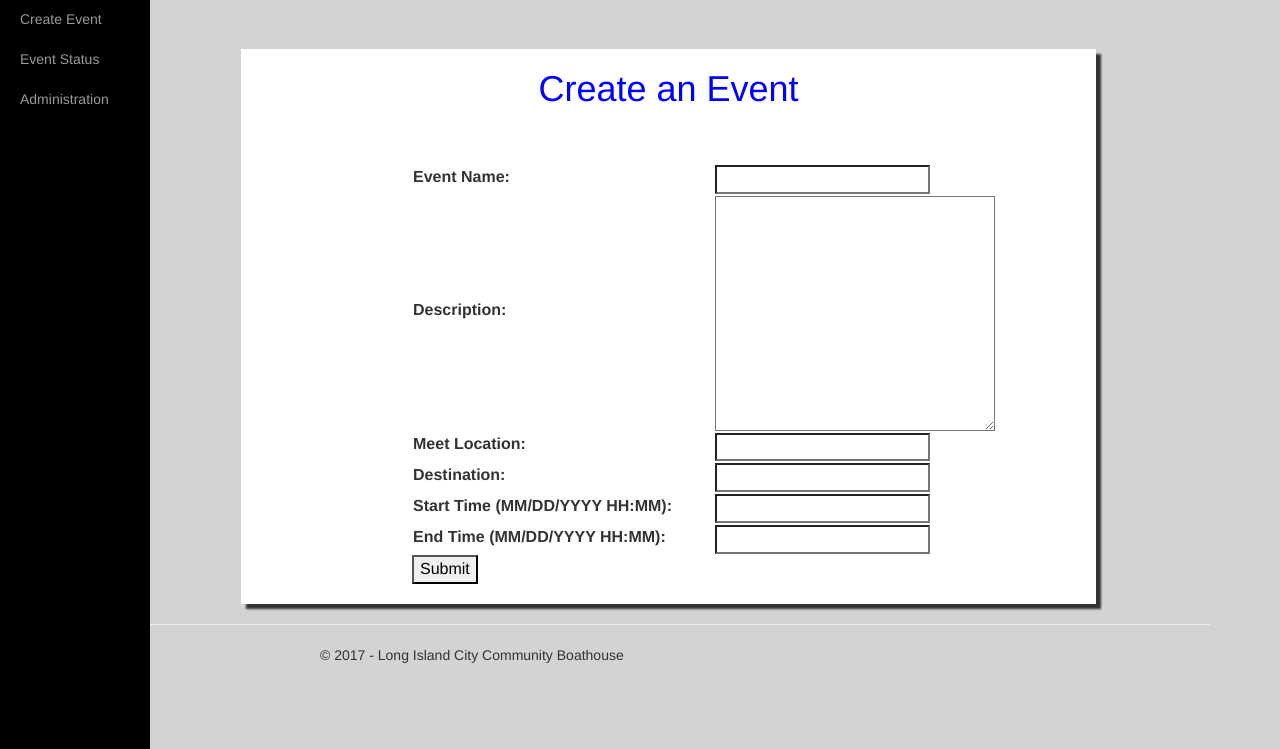
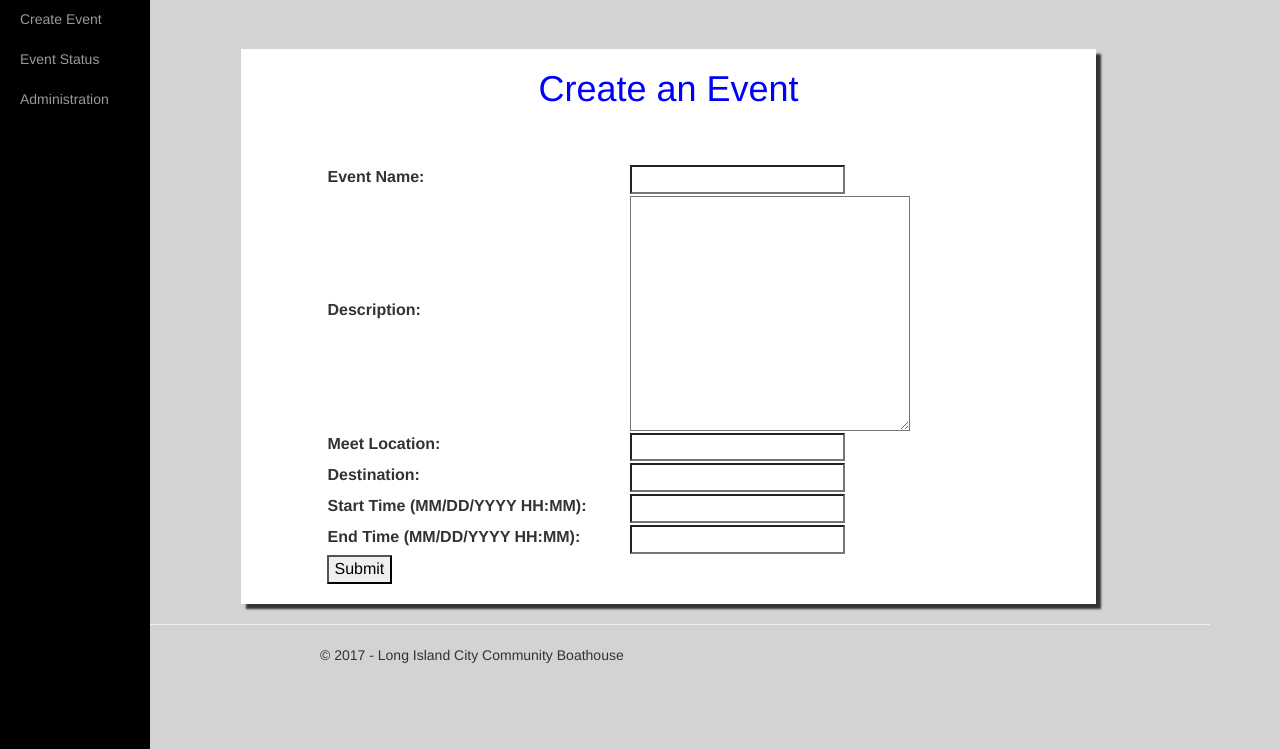
Before and after one commit to LICCB/EventSyndication, a Django app: page /eventsyndication/createEvent in a window 1280 px wide. Shown: the part 51-800 px from the top of the page. Run offline with Django 3.2, Linux system fonts and the light colour scheme; the visitor is signed in with stand-in values (Sample User, id 1).

Commit message:
decreased left margin so cards look better

```diff
--- a/webapp/static/webapp/content/card.css
+++ b/webapp/static/webapp/content/card.css
@@ -15,7 +15,7 @@
 .cardBody{
 	text-align:left;
 	width:80%;
-	margin-left:20%;
+	margin-left:10%!important;
     border:1px;
 	padding-bottom:20px;
 }
```
